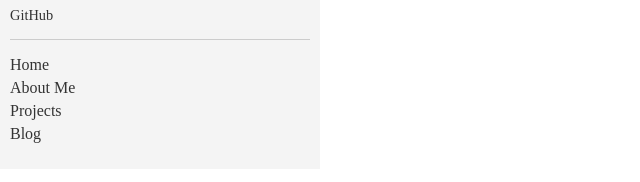
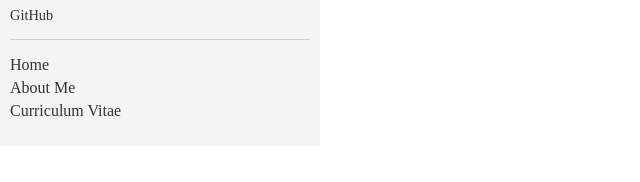
Before and after one commit to Woolfrey/woolfrey.github.io, a Jekyll site: the page built from README.md, in a window 1280 px wide. Shown: the part 157-339 px from the top of the page, without its empty margins (0-640 px from the left). Built offline with Jekyll 4.4.1, drawn with Linux system fonts in a browser that asks for light colours; our own code applies the rules of GitHub Pages for plain Markdown files.

Commit message:
Update _config.yml

```diff
--- a/_config.yml
+++ b/_config.yml
@@ -7,7 +7,6 @@ sidebar_info:
   titles:
   - "Robotics Engineer 🤖"
   - "Lean Six Sigma Black Belt 🥋"
-  - " " # This is just a space
   email: "jonathan.woolfrey@gmail.com"
   linkedin: "https://www.linkedin.com/in/jonathanwoolfrey/"
   github: "https://github.com/woolfrey/"
@@ -18,10 +17,8 @@ sidebar:
     url: "/"
   - title: "About Me"
     url: "/about/"
-  - title: "Projects"
-    url: "/projects/"
-  - title: "Blog"
-    url: "/blog/"
+  - title: "Curriculum Vitae"
+    url: "/cv/"
 
 # Specify kramdown as the Markdown processor
 markdown: kramdown
```
